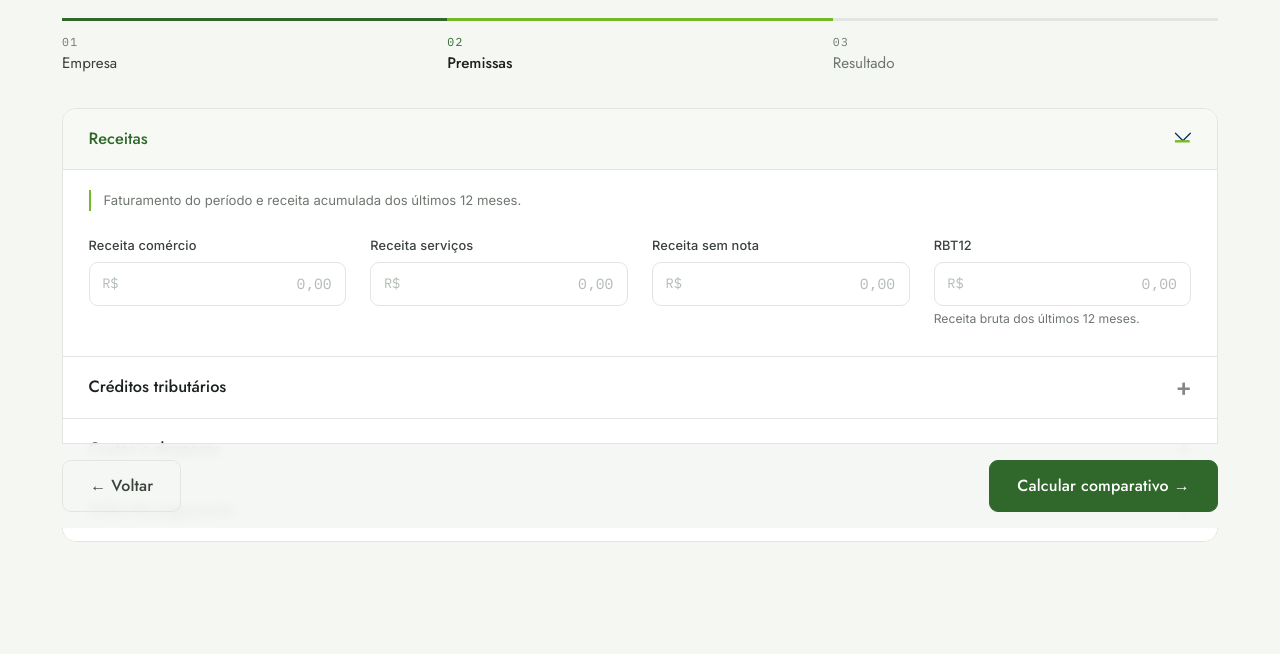
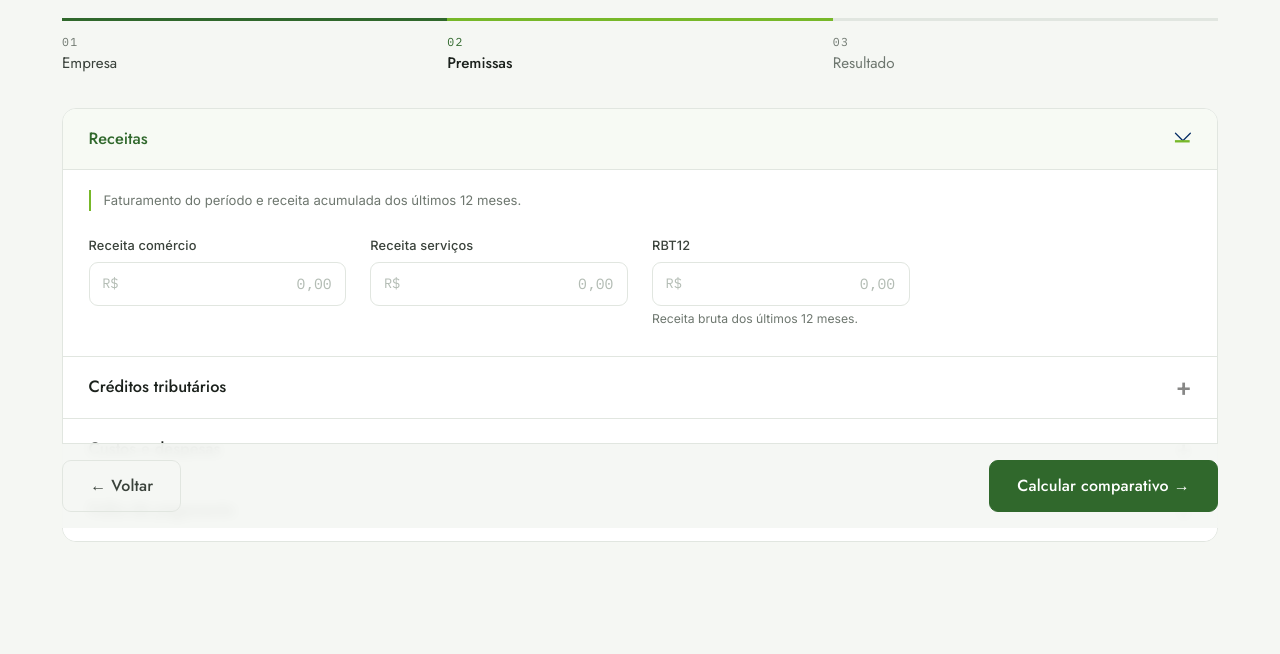
Before and after one commit to Haiekk/Comparativo-de-Regime-Tribut-rio, a Flask app: page /premissas in a window 1280 px wide. Shown: the part 272-926 px from the top of the page. Run offline with Flask 3, Linux system fonts and the light colour scheme; the visitor is signed in with stand-in values (Sample User, id 1).

Commit message:
Remoção de comentários e do campo "receita sem nota"

```diff
--- a/app.py
+++ b/app.py
@@ -112,6 +112,7 @@ def novo_planejamento():
 
 @app.route("/premissas", methods=["GET", "POST"])
 def premissas():
+
     if "empresa" not in session:
         return redirect(url_for("novo_planejamento"))
 
@@ -126,7 +127,6 @@ def premissas():
 
     dados = {**session["empresa"], **session["premissas"]}
 
-    # Cálculo síncrono — Python puro, instantâneo. Sem thread, sem Excel.
     try:
         resultado_calc = processar(dados)
     except Exception:
@@ -137,7 +137,6 @@ def premissas():
             form=request.form,
         )
 
-    # Avisos = validação de entrada (RBT12 vs. receita) + avisos do motor (limites do Simples)
     avisos = avisos + resultado_calc["meta"]["avisos"]
 
     session["resultado"] = montar_resumo(resultado_calc, avisos)
--- a/templates/premissas.html
+++ b/templates/premissas.html
@@ -107,28 +107,6 @@
                             type="text"
                             class="form-control money"
                             name="receita_servicos"
-                            placeholder="0,00">
-
-                        <span class="dv-moeda">R$</span>
-
-                    </div>
-
-                </div>
-
-                <div class="col-lg-3 col-md-6 dv-campo">
-
-                    <label class="form-label">
-
-                        Receita sem nota
-
-                    </label>
-
-                    <div class="dv-campo-input">
-
-                        <input
-                            type="text"
-                            class="form-control money"
-                            name="receita_sem_nota"
                             placeholder="0,00">
 
                         <span class="dv-moeda">R$</span>
```
Also changed, not shown: static/js/app.js (+0 -15 lines).
